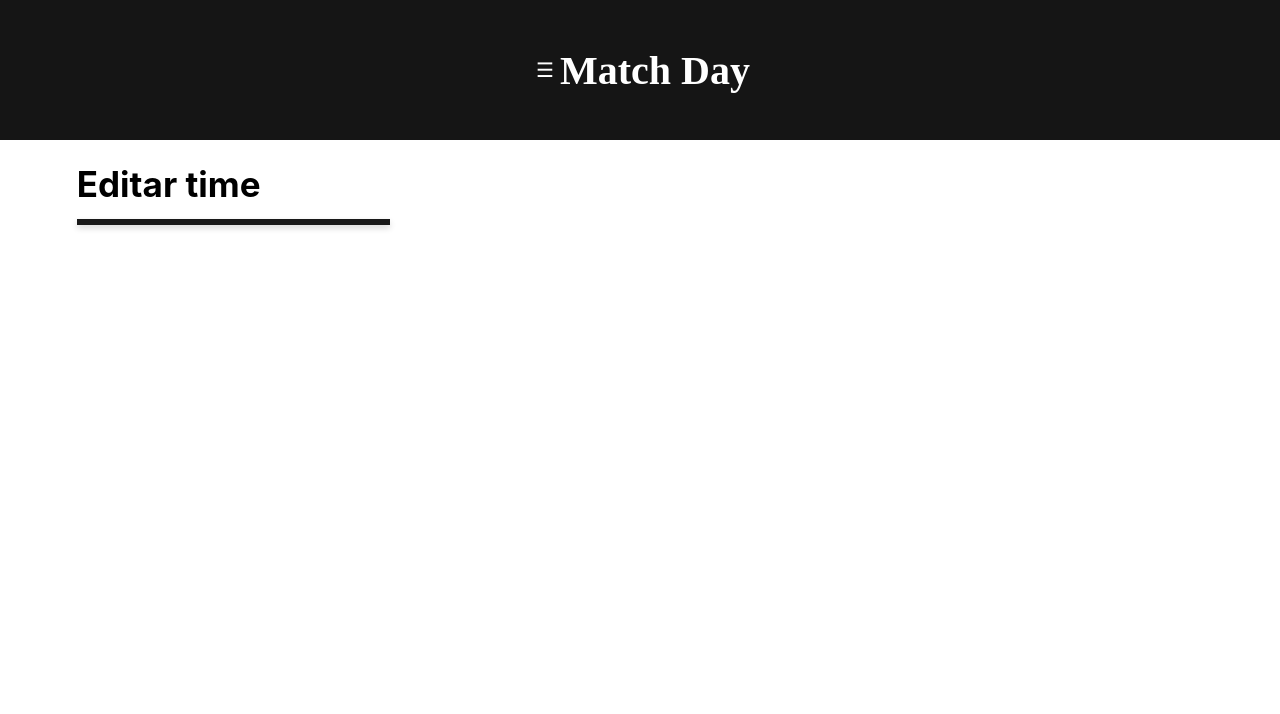
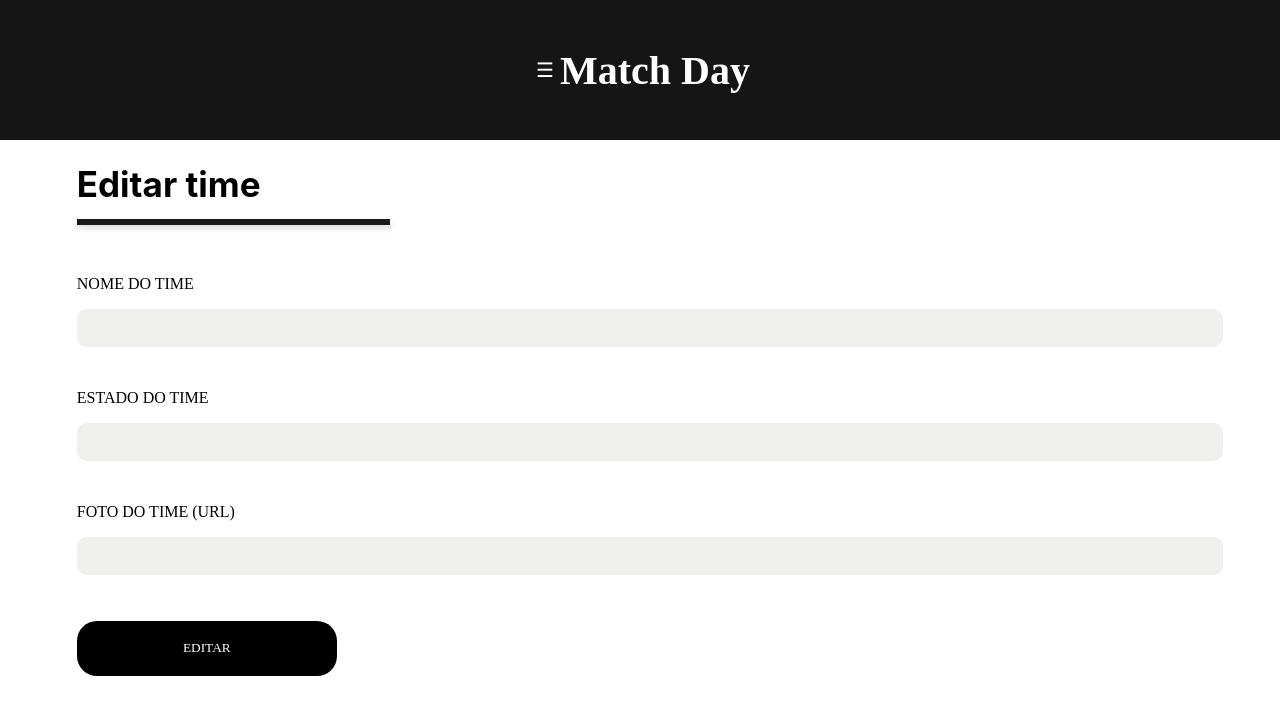
Before and after one commit to GuiSantoss/matchday, a React (Create React App) app in the folder web/: page /team/edit/1 in a window 1280 px wide. Shown: the top 714 px of the page. Built offline with nearby package versions, Linux system fonts and the light colour scheme; no server answers.

Commit message:
add EditTeamPage

```diff
--- a/web/src/components/TeamTable.tsx
+++ b/web/src/components/TeamTable.tsx
@@ -4,6 +4,7 @@
 import EditIcon from '@mui/icons-material/Edit'
 import DeleteIcon from '@mui/icons-material/Delete'
 import api from "../services/api"
+import { useNavigate } from "react-router-dom"
 
 const TableStyled = styled.table`
     width: 100%;
@@ -43,6 +44,15 @@
 
 export default function TeamTable(props: TeamTableProps) {
 
+    const navigate = useNavigate();
+
+    const handleEditTeam = async (e: React.FormEvent, teamId: number) => {
+        e.preventDefault();
+
+        navigate(`/team/edit/${teamId}`)
+    };
+
+
     const handleDeleteTeam = async (e: React.FormEvent, teamId: number) => {
         e.preventDefault();
 
@@ -75,7 +85,7 @@
                      <TdStyled>{team.name}</TdStyled>
                      <TdStyled>{team.state}</TdStyled>
                      <TdStyled>
-                         <IconButton>
+                         <IconButton onClick={(e: React.FormEvent) => handleEditTeam(e, team.id!)}>
                              <EditIcon />
                          </IconButton>
                          <IconButton onClick={(e: React.FormEvent) => handleDeleteTeam(e, team.id!)}>
--- a/web/src/pages/team/EditTeamPage.tsx
+++ b/web/src/pages/team/EditTeamPage.tsx
@@ -1,13 +1,69 @@
+import { useEffect, useState } from "react";
 import Container from "../../components/Container";
 import Navbar from "../../components/Navbar";
 import Title from "../../components/Title";
+import api from "../../services/api";
+import { useNavigate, useParams } from "react-router-dom";
+import Input from "../../components/input";
+import Button from "../../components/Button";
 
-export default function EditTeamPage(){
+export default function EditTeamPage() {
+
+    const [teamId, setTeamId] = useState<number>(0);
+    const [name, setName] = useState<string>('');
+    const [state, setState] = useState<string>('');
+    const [photoUrl, setPhotoUrl] = useState<string>('');
+
+
+    const navigate = useNavigate();
+    const { id } = useParams();
+    const teamIdToFetch = id ? parseInt(id, 10) : 0;
+
+    useEffect(() => {
+        const fetchData = async () => {
+            try {
+                const response = await api.getTeamDataById(teamIdToFetch);
+                setTeamId(response.data.id!)
+                setName(response.data.name)
+                setState(response.data.state)
+                setPhotoUrl(response.data.photoUrl)
+            } catch (error) {
+                console.log('Erro ao buscar dados do time:', error);
+            }
+        }
+        fetchData();
+    }, []);
+
+    const handleUpdateTeam = async (e: React.FormEvent) => {
+        e.preventDefault();
+
+        try {
+            await api.editTeam({id : teamId, name, state, photoUrl})
+
+            setName('')
+            setState('')
+            setPhotoUrl('')
+
+            navigate('/team/list')
+        } catch (error) {
+            console.log('Erro ao adicionar time', error);
+        }
+    }
+
     return (
         <>
             <Navbar />
+
             <Container>
                 <Title title="Editar time"/>
+
+                <form onSubmit={handleUpdateTeam}>
+                    <Input value={name} label="Nome do time" onChange={(e) => setName(e.target.value)}/>
+                    <Input value={state} label="Estado do time" onChange={(e) => setState(e.target.value)}/>
+                    <Input value={photoUrl} label="Foto do time (Url)" onChange={(e) => setPhotoUrl(e.target.value)}/>
+
+                    <Button type="submit" name="Editar"/>
+                </form>
             </Container>
         </>
     )
```
Lines whose indentation alone changed are shown as unchanged.
